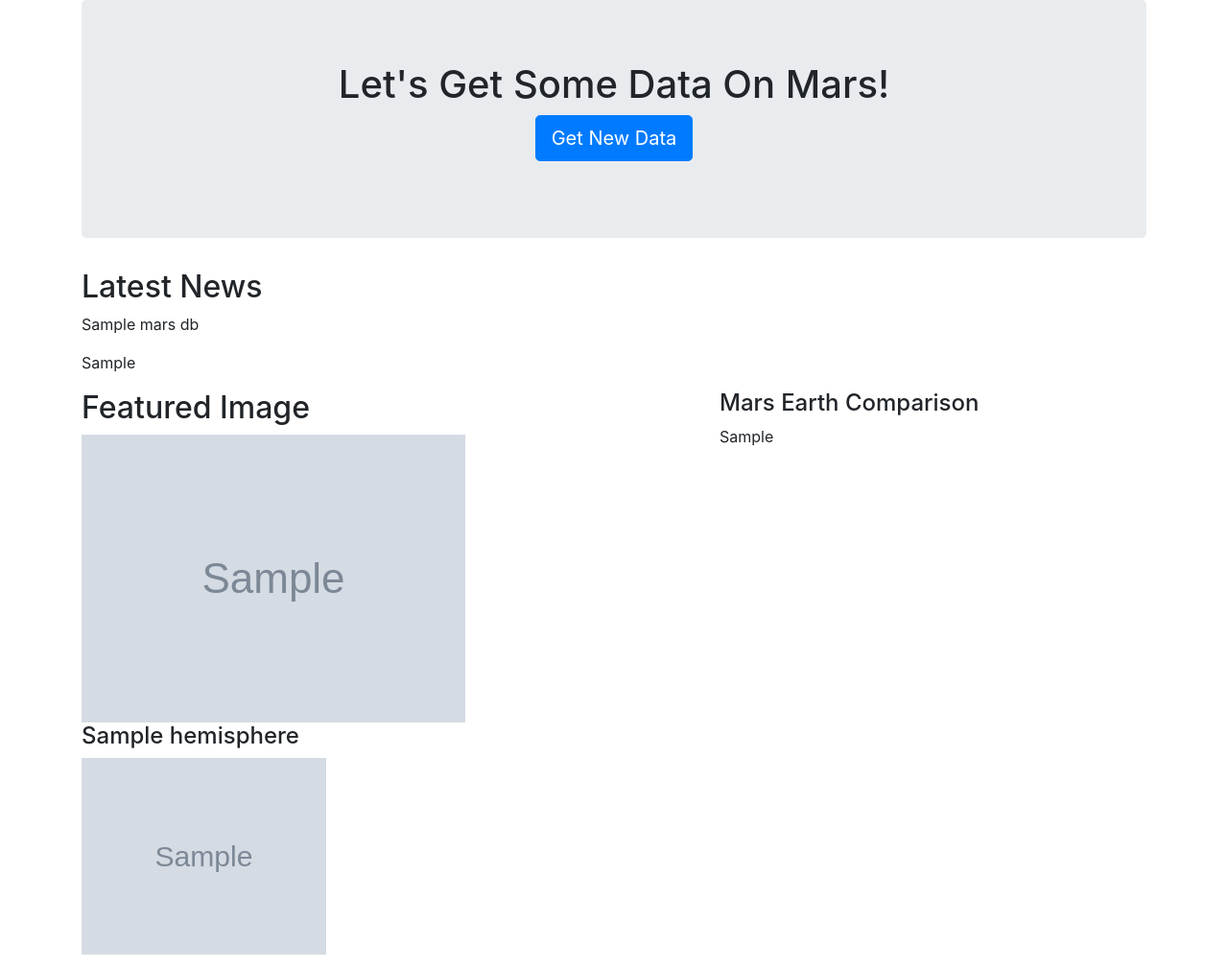
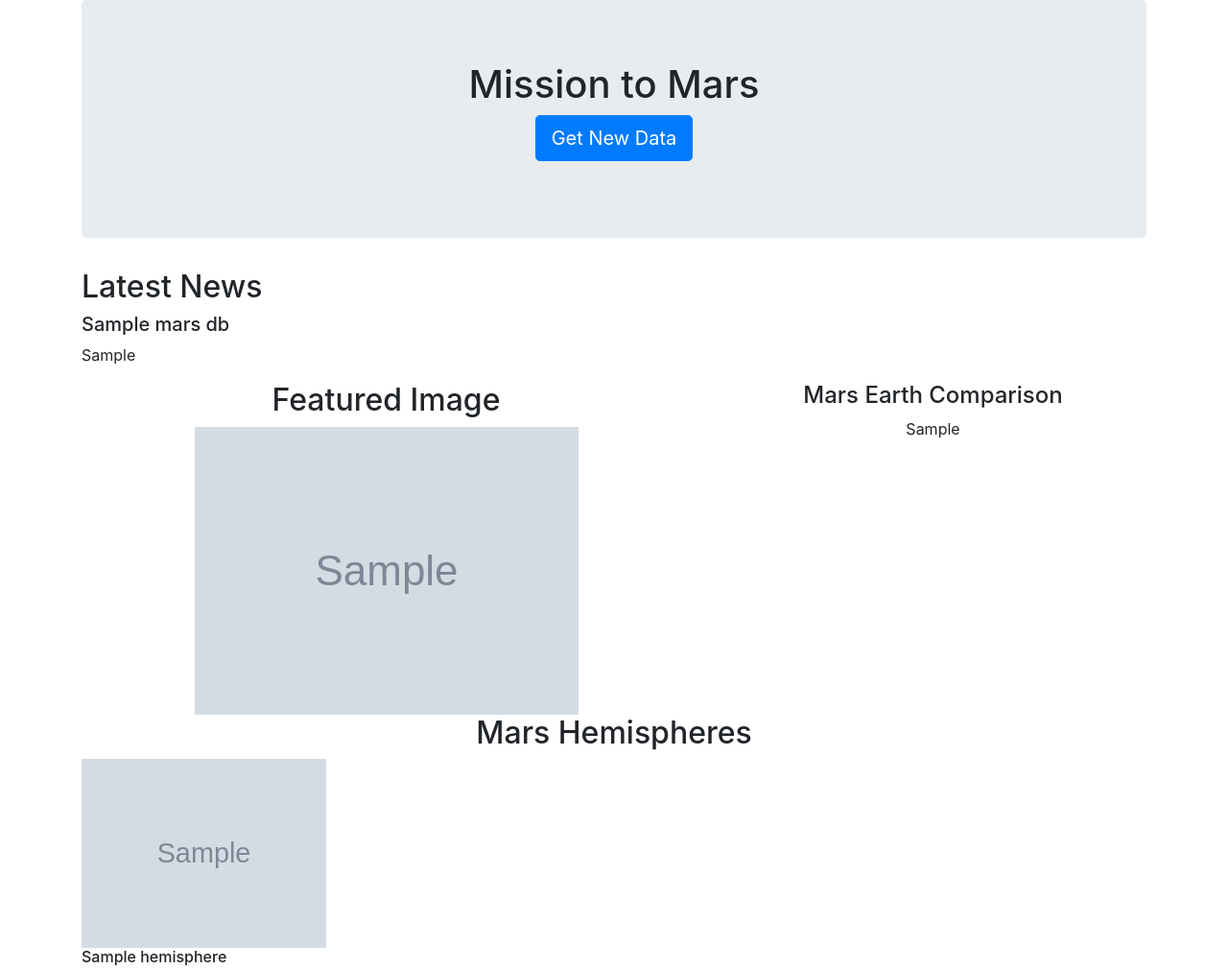
Before and after one commit to mel-c-lowe/Web_Scraping_Challenge, a Flask app: page / in a window 1280 px wide. Shown: the whole page at 96% size. Run offline with Flask 2, Linux system fonts and the light colour scheme; grey boxes marked "Sample" are stand-in pictures; a database or web service that is not in the repository returns one stand-in record (values such as "Sample title"); some libraries are stand-ins or nearby versions.

Commit message:
Changed some headers

```diff
--- a/templates/index.html
+++ b/templates/index.html
@@ -22,7 +22,7 @@
         <!--Set up top jumbotron-->
         <div class="jumbotron text-center">
             <!--Test Rendering Text-->
-            <h1>Let's Get Some Data On Mars!</h1>
+            <h1>Mission to Mars</h1>
             <p><a class="btn btn-primary btn-lg" href="/scrape" role="button">Get New Data</a></p>
         </div>
         <!--Close jumbotron-->
@@ -31,7 +31,7 @@
         <div class="row">
             <div class="col-md-12">
                 <h2>Latest News</h2>
-                <p>{{ mars_db.news_title }}</p>
+                <h5>{{ mars_db.news_title }}</h5>
                 <p>{{ mars_db.article_teaser }}</p>
             </div>
         </div>
@@ -39,12 +39,12 @@
 
         <!--Row with featured image and table-->
         <div class="row">
-            <div class="col-md-7">
+            <div class="col-md-7 text-center">
                 <h2>Featured Image</h2>
                 <img src="{{ mars_db.featured_img }}">
             </div>
 
-            <div class="col-md-5">
+            <div class="col-md-5 text-center">
                 <h4>Mars Earth Comparison</h4>
                 <div class="table-responsive-md">
                     <!--Currently just showing as html, not as formatted table-->
@@ -54,13 +54,19 @@
         </div>
        <!--Close featured image and table-->
 
+        <div class="row">
+            <div class="col-md-12 text-center">
+                <h2>Mars Hemispheres</h2>
+            </div>
+        </div>
+
        <!--Row with all the hemisphere images as large thumbnails-->
        <div class="row">
         <!--Trying a for loop-->
         {% for hemisphere in mars_db.hemisphere_img_urls %}
             <div class="col-md-3">
-            <h4>{{ hemisphere.title }}</h4>
             <img src="{{ hemisphere.img_url }}" width="100%", height="90%">
+            <h6>{{ hemisphere.title }}</h6>
             </div>
         {% endfor %}
         </div>
```
